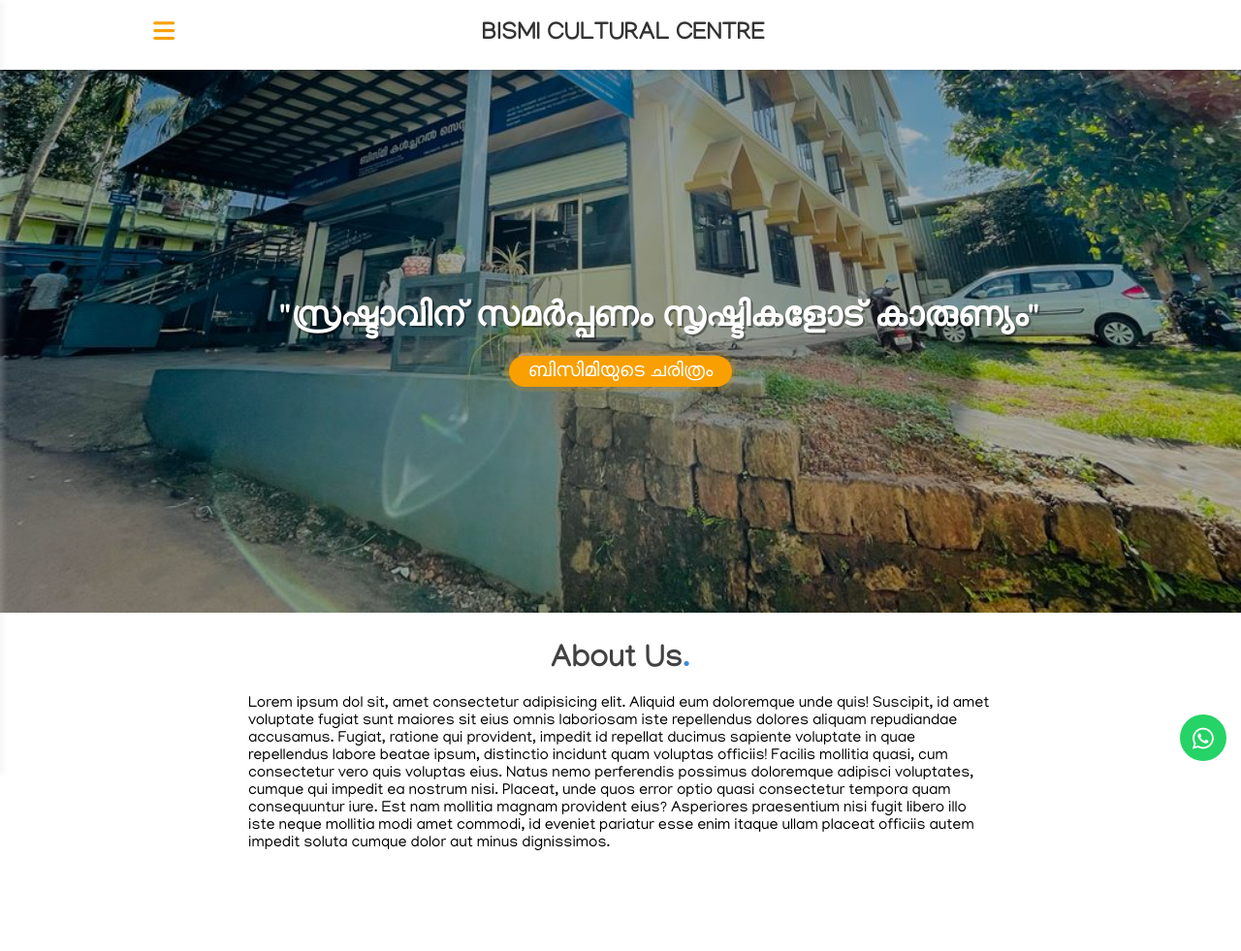
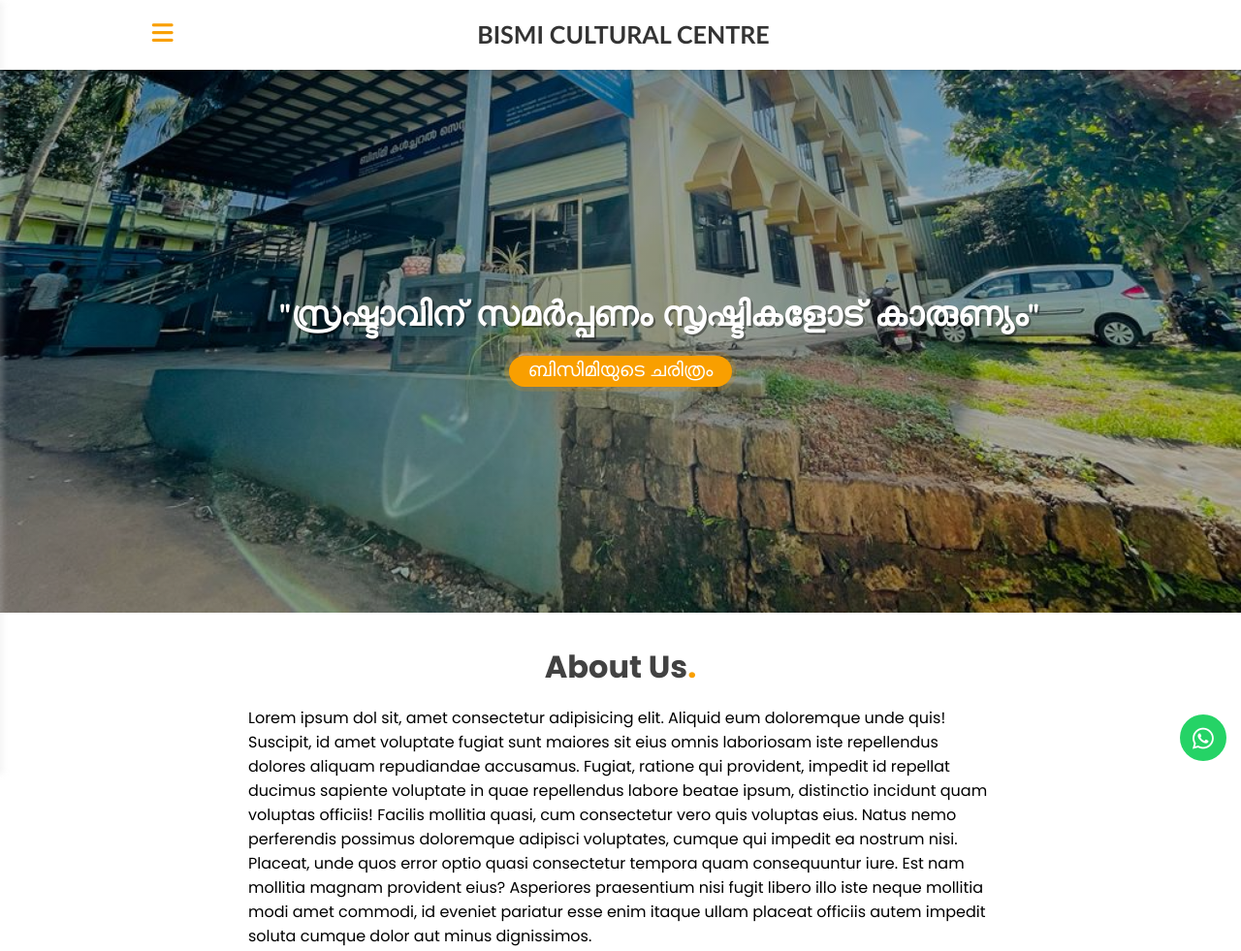
Before and after one commit to rashidmachingal/BISMI_CULTURAL_CENTRE, a plain HTML site: page index.html in a window 1280 px wide. Shown: the whole page at 97% size. Before the commit the page ends 911 px from the top, so only its background shows below. Drawn offline with Linux system fonts and the light colour scheme.

Commit message:
font family changed

```diff
--- a/index.html
+++ b/index.html
@@ -15,7 +15,7 @@
     <!-- google fonts -->
     <link rel="preconnect" href="https://fonts.googleapis.com">
     <link rel="preconnect" href="https://fonts.gstatic.com" crossorigin>
-    <link href="https://fonts.googleapis.com/css2?family=Manjari:wght@100;400;700&display=swap" rel="stylesheet">
+    <link href="https://fonts.googleapis.com/css2?family=Manjari:wght@100;400;700&family=Poppins:wght@200;300;400;500;600;700;800;900&display=swap" rel="stylesheet">
 </head>
 <body>
 
@@ -49,7 +49,7 @@
          <!-- Landing Page End -->
 
          <div class="content-container">
-            <h2>About Us<span style="color: #418cd2;" >.</span></h2>
+            <h2>About Us<span style="color: #f99f00;" >.</span></h2>
             <p>
                 Lorem ipsum dol sit, amet consectetur adipisicing elit. Aliquid eum doloremque unde quis! Suscipit, id amet voluptate fugiat sunt maiores sit eius omnis laboriosam iste repellendus dolores aliquam repudiandae accusamus.
                 Fugiat, ratione qui provident, impedit id repellat ducimus sapiente voluptate in quae repellendus labore beatae ipsum, distinctio incidunt quam voluptas officiis! Facilis mollitia quasi, cum consectetur vero quis voluptas eius.
--- a/styles/home.css
+++ b/styles/home.css
@@ -23,9 +23,10 @@
 }
 
 .landing-page h1{
-    color: white;
+    color: var(--white);
     text-shadow: 2px 2px rgba(0, 0, 0, 0.392);
     font-size: 35px;
+    font-family: 'Manjari', sans-serif;
     margin-left: 5rem;
 }
 
@@ -41,6 +42,7 @@
 	box-shadow: 0 0 0 0 rgba(0, 0, 0, 1);
 	transform: scale(1);
 	animation: pulse 2s infinite;
+    font-family: 'Manjari', sans-serif;
 }
 
 @keyframes pulse {
--- a/styles/styles.css
+++ b/styles/styles.css
@@ -1,6 +1,6 @@
 *{
     box-sizing: border-box;
-    font-family: 'Manjari', sans-serif;
+    font-family: 'Poppins', sans-serif;
     margin: 0;
     padding: 0;
 }
@@ -39,8 +39,9 @@
 .brand-logo a{
     font-size: 25px;
     text-decoration: none;
-    font-weight: 700;
+    font-weight: 900;
     color: var(--black);
+    font-family: 'Gill Sans', 'Gill Sans MT', Calibri, 'Trebuchet MS', sans-serif;
 }
 
 .nav-items{
```
